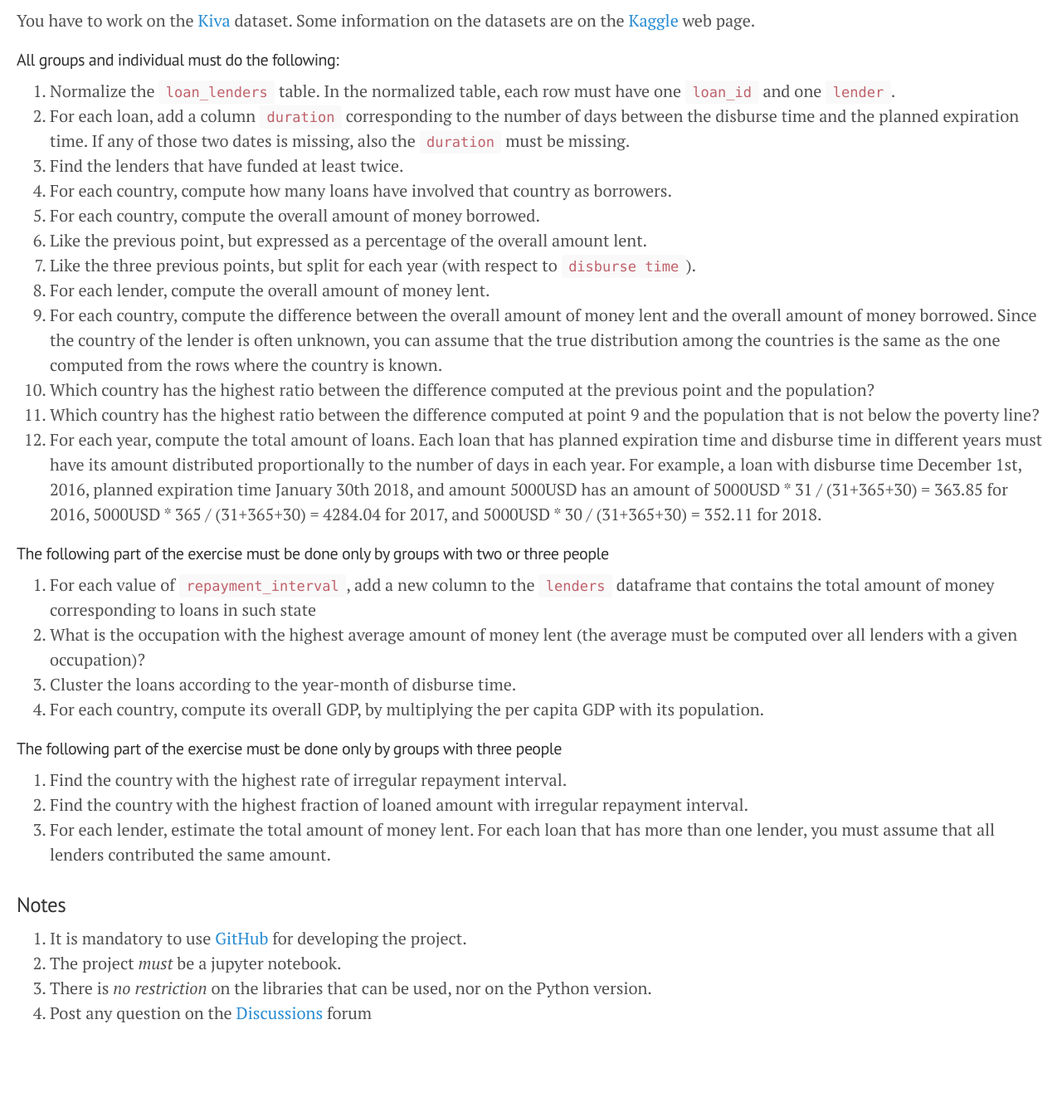
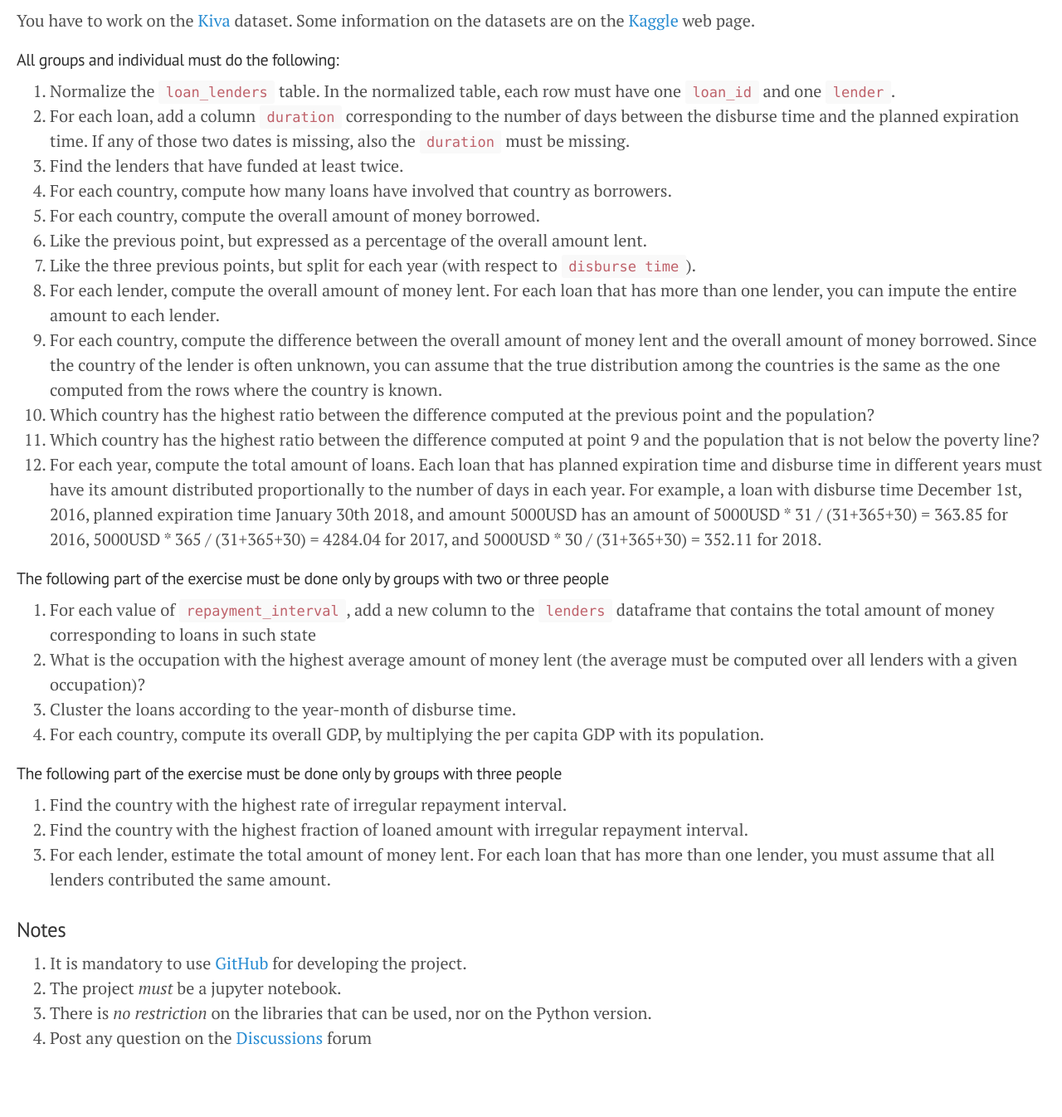
Before and after one commit to gdv/foundationsCS, a Jekyll site: the page built from docs/2019-project.md, in a window 1280 px wide. Shown: the whole page at 83% size. Built offline with Jekyll 4.4.1, drawn with Linux system fonts in a browser that asks for light colours; our own code applies the rules of GitHub Pages for plain Markdown files; before the commit the page ends 1316 px from its top, so only the background shows below that.

Commit message:
chiarite differenze punto 8 e 19

```diff
--- a/docs/2019-project.md
+++ b/docs/2019-project.md
@@ -12,7 +12,8 @@ Some information on the datasets are on the [Kaggle](https://www.kaggle.com/gabo
 1.  For each country, compute the overall amount of money borrowed.
 1.  Like the previous point, but expressed as a percentage of the overall amount lent.
 1.  Like the three previous points, but split for each year (with respect to `disburse time`).
-1.  For each lender, compute the overall amount of money lent.
+1.  For each lender, compute the overall amount of money lent. For each loan that has more than one lender, you can
+    impute the entire amount to each lender.
 1.  For each country, compute the difference between the overall amount of money lent and the overall amount of money
     borrowed. Since the country of the lender is often unknown, you can assume that the true distribution among the
     countries is the same as the one computed from the rows where the country is known.
```
